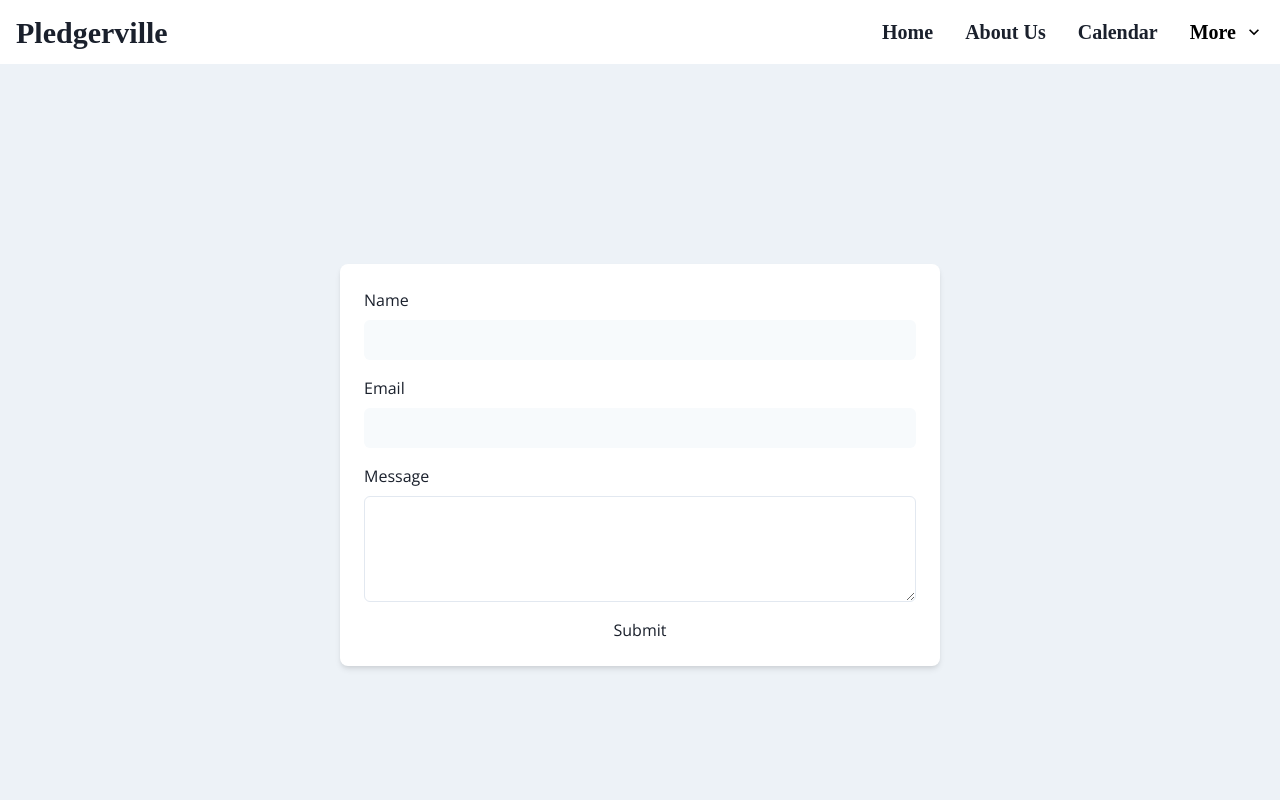
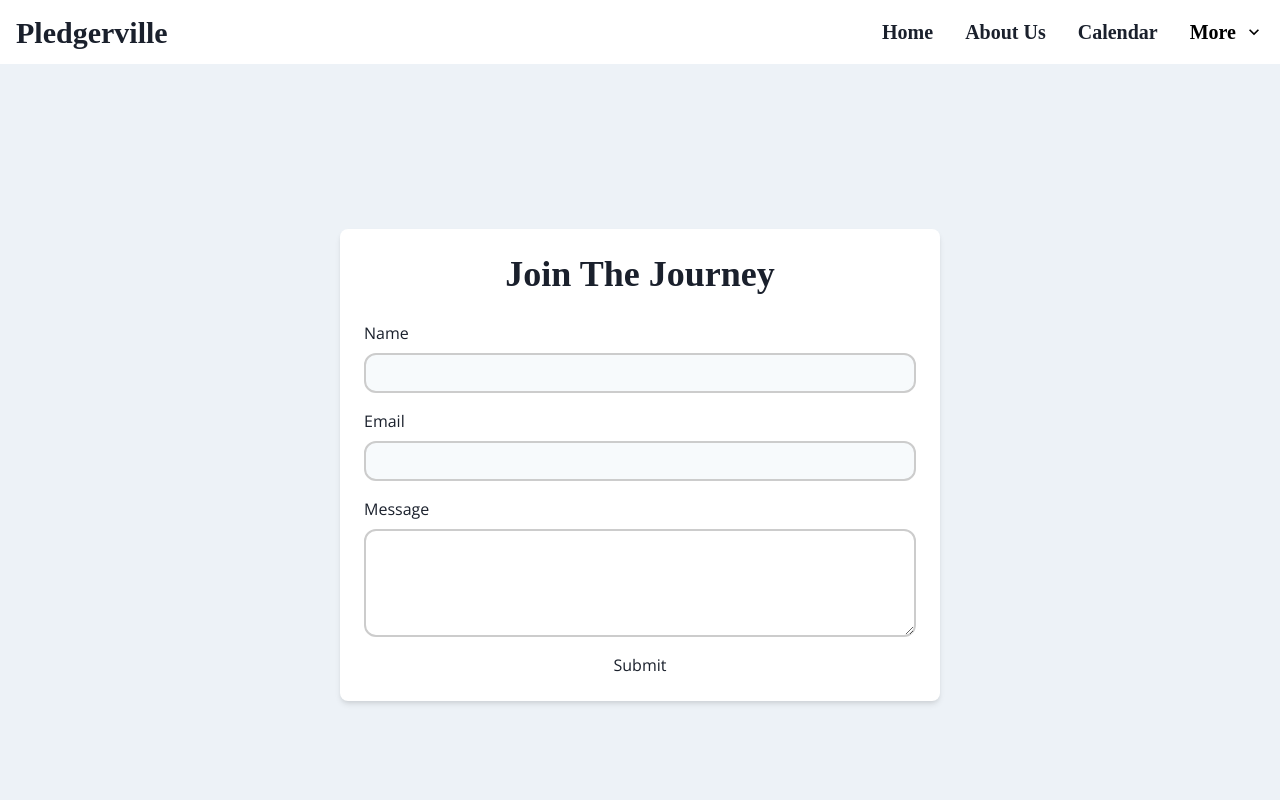
Before and after one commit to Pledgerville/next-app, a Next.js app: page /monarch_collaborator in a window 1280 px wide. Shown: the top 800 px of the page. Built offline with nearby package versions, Linux system fonts and the light colour scheme; no server answers.

Commit message:
update pages

```diff
--- a/src/pages/featured_events.tsx
+++ b/src/pages/featured_events.tsx
@@ -31,7 +31,7 @@ const FeaturedEvents = () => {
       <Text fontFamily="Linotype Didot" align="center" fontSize="2xl" fontWeight="extrabold" mb={4}>
         Featured Events
       </Text>
-      <Text align="center" mb={4}>
+      <Text fontFamily="Linotype Didot" align="center" mb={4}>
         Current Date: {today}
       </Text>
       <Box mb={4} maxWidth="300px" mx="auto">
--- a/src/pages/monarch_collaborator.tsx
+++ b/src/pages/monarch_collaborator.tsx
@@ -1,5 +1,5 @@
 import { useState } from 'react';
-import { Box, Button, FormControl, FormLabel, Input, Textarea, VStack } from '@chakra-ui/react';
+import { Box, Button, FormControl, FormLabel, Input, Textarea, Heading, VStack } from '@chakra-ui/react';
 
 const CollaboratorForm = () => {
   const [name, setName] = useState('');
@@ -16,7 +16,9 @@ const CollaboratorForm = () => {
     setMessage('');
   };
 
+
   return (
+
     <Box
       display="flex"
       justifyContent="center"
@@ -24,30 +26,36 @@ const CollaboratorForm = () => {
       minHeight="100vh"
     >
       <Box
-        maxWidth="600px" // Adjust the maxWidth value as needed
+        maxWidth="600px"
         width="100%"
         bg="white"
         boxShadow="md"
         borderRadius="lg"
         p={6}
       >
+       <Heading as="h1" mb={6} textAlign="center" fontFamily="Linotype Didot">
+          Join The Journey
+        </Heading>
+
         <form onSubmit={handleSubmit}>
           <VStack spacing={4}>
             <FormControl id="name">
               <FormLabel>Name</FormLabel>
-              <Input type="text" value={name} onChange={(e) => setName(e.target.value)} required />
+              <Input type="text" borderRadius="xl" border="2px solid #ccc" value={name} onChange={(e) => setName(e.target.value)} required />
             </FormControl>
             <FormControl id="email">
               <FormLabel>Email</FormLabel>
-              <Input type="email" value={email} onChange={(e) => setEmail(e.target.value)} required />
+              <Input type="email" borderRadius="xl" border="2px solid #ccc" value={email} onChange={(e) => setEmail(e.target.value)} required />
             </FormControl>
-            <FormControl id="message">
+            <FormControl id="message" >
               <FormLabel>Message</FormLabel>
               <Textarea
                 value={message}
                 onChange={(e) => setMessage(e.target.value)}
                 rows={4}
                 required
+                borderRadius="xl"
+                border="2px solid #ccc"
               />
             </FormControl>
             <Button type="submit" colorScheme="blue">
```
